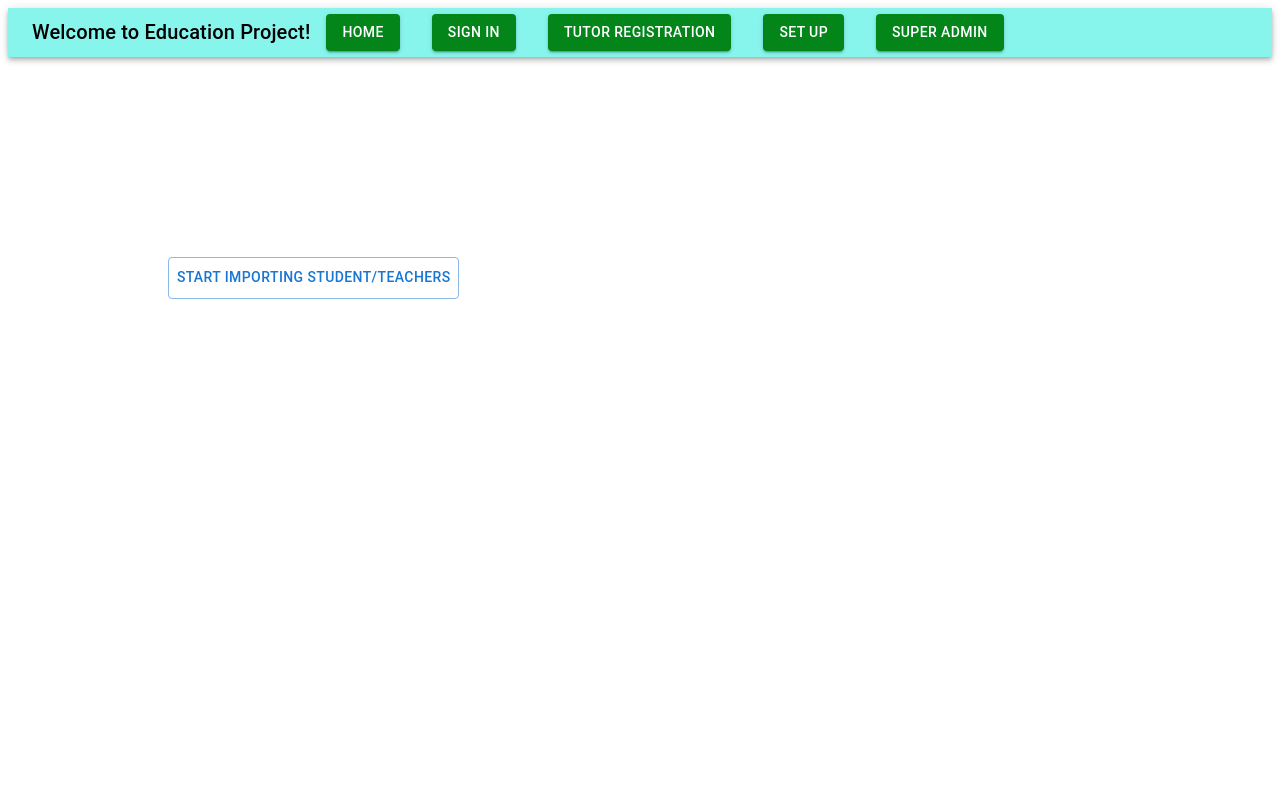
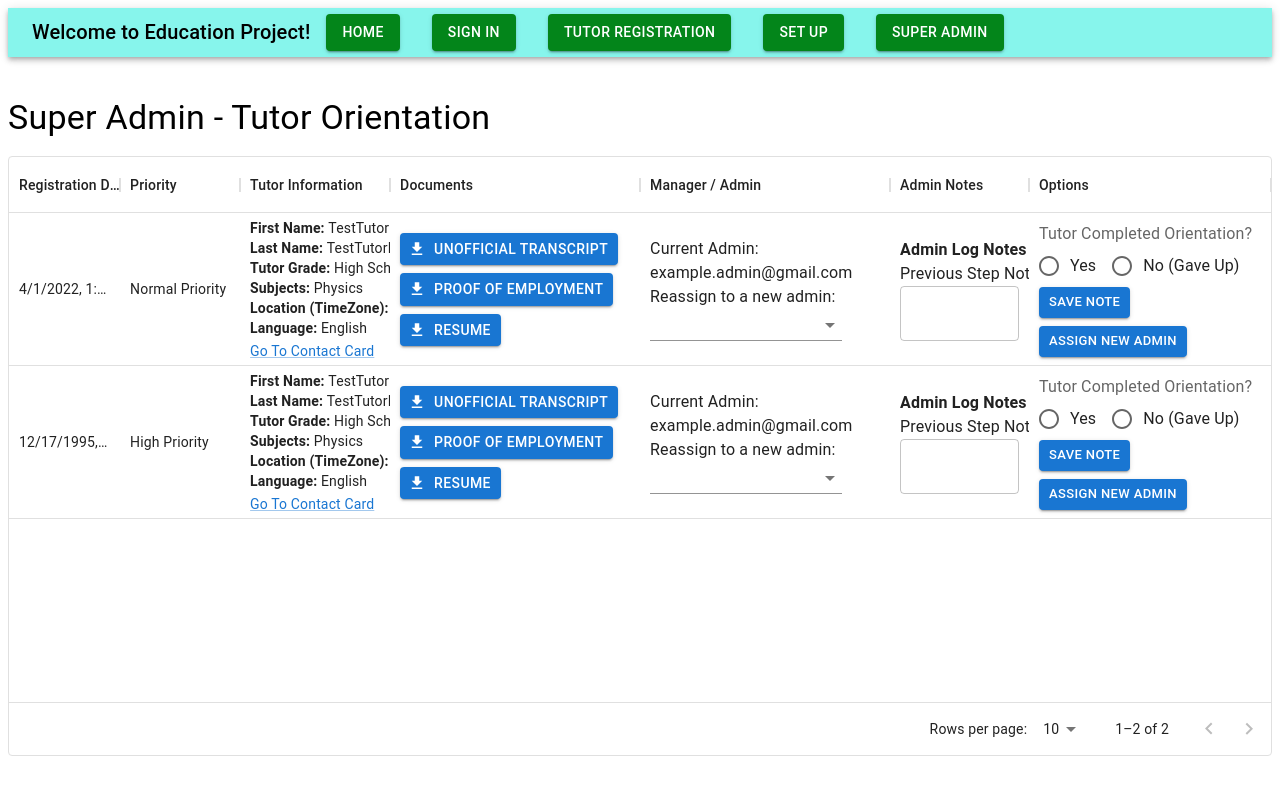
Before and after one commit to Hack4Impact-BU/Education-Project, a React (Create React App) app in the folder client/: page /SuperAdminTutorOrientation in a window 1280 px wide. Shown: the top 800 px of the page. Built offline with nearby package versions, Linux system fonts and the light colour scheme.

Commit message:
Added Super Admin Tutor Orientation

```diff
--- a/client/package.json
+++ b/client/package.json
@@ -9,7 +9,7 @@
         "@material-ui/icons": "^4.11.2",
         "@mui/icons-material": "^5.0.5",
         "@mui/material": "^5.0.6",
-        "@mui/x-data-grid": "^5.6.1",
+        "@mui/x-data-grid": "^5.7.0",
         "@testing-library/jest-dom": "^5.11.4",
         "@testing-library/react": "^11.1.0",
         "@testing-library/user-event": "^12.1.10",
--- a/client/src/App.js
+++ b/client/src/App.js
@@ -13,6 +13,8 @@ import UserSearch from './components/UserSearch/UserSearch';
 import ContactCardStudent from './components/ContactCardStudent';
 
 import BackgroundCheck from './components/Forms/BackgroundCheck';
+
+import SuperAdminTutorOrientation from './components/Super Admin/SuperAdminTutorOrientation';
 
 
 
@@ -37,6 +39,8 @@ function App() {
 
         <Route exact path='/BackgroundCheck' element={ <BackgroundCheck/> } />
 
+        <Route exact path='/SuperAdminTutorOrientation' element={<SuperAdminTutorOrientation/>} />
+
 
       </Routes>
       </div>
--- a/client/src/components/RegistrationForms/TutorRegistration.js
+++ b/client/src/components/RegistrationForms/TutorRegistration.js
@@ -125,7 +125,7 @@ export default class TutorRegistration extends Component {
                         <Grid container>
                             <Grid xs={5}>
                                 <label className="labelClass"> Profession Title (Please select most applicable)</label>
-                                <select name="profTitle" id="profTitle" form="tutorRegistration" id="selectDropDown">
+                                <select name="profTitle" form="tutorRegistration" id="selectDropDown">
                                     <option>Select</option>
                                     <option>Option 1</option>
                                     <option>Option 2</option>
--- /dev/null
+++ b/client/src/components/Super Admin/SuperAdminTutorOrientation.js
@@ -0,0 +1,232 @@
+import React from 'react';
+import { DataGrid } from '@mui/x-data-grid';
+import Typography from '@material-ui/core/Typography';
+import Box from '@material-ui/core/Box';
+import Button from '@mui/material/Button';
+import DownloadIcon from '@mui/icons-material/Download';
+import Grid from '@mui/material/Grid';
+import Select from '@mui/material/Select';
+import FormControl from '@mui/material/FormControl';
+import FormControlLabel from '@mui/material/FormControlLabel';
+import FormLabel from '@mui/material/FormLabel';
+import TextField from '@mui/material/TextField';
+import Radio from '@mui/material/Radio';
+import RadioGroup from '@mui/material/RadioGroup';
+import Link from '@mui/material/Link';
+import MenuItem from '@mui/material/MenuItem';
+// does this get integrated through a route or as part of a different component?
+
+// set up information imports
+const getTutorInfo = () => {
+  return(
+    <>
+    <Grid container spacing={0.3}>
+    <Grid item>
+    <Typography variant='body2'>
+    <strong>First Name: </strong> TestTutorFirst <br/>
+    <strong>Last Name: </strong>  TestTutorLast <br/>
+    <strong>Tutor Grade: </strong> High School <br/>
+    <strong>Subjects: </strong> Physics <br/>
+    <strong>Location (TimeZone): </strong> NJ <br/>
+    <strong>Language: </strong> English <br/>
+    </Typography>
+    </Grid>
+
+    <Grid item>
+    <Link>Go To Contact Card</Link>
+    </Grid>
+    </Grid>
+    </>
+  )
+}
+
+// view buttons?
+// set up file download
+const getDocuments = () => {
+  return (
+    <>
+
+    <Grid container rowSpacing={1}>
+
+    <Grid item>
+    <Button
+      variant="contained"
+      color="primary"
+      size="small"
+      startIcon={<DownloadIcon/>}
+      sx={{fontSize: 0.2, textDecoration:'none'}}>
+      <Typography
+        variant='button'>
+        Unofficial Transcript
+      </Typography>
+    </Button>
+    </Grid>
+
+    <Grid item>
+    <Button
+      variant="contained"
+      color="primary"
+      size="small"
+      startIcon={<DownloadIcon/>}
+      sx={{fontSize: 0.2, textDecoration:'none'}}>
+      <Typography
+        variant='button'>
+        Proof of Employment
+      </Typography>
+    </Button>
+    </Grid>
+
+    <Grid item>
+    <Button
+      variant="contained"
+      color="primary"
+      size="small"
+      startIcon={<DownloadIcon/>}
+      sx={{fontSize: 0.2, textDecoration:'none'}}>
+      <Typography
+        variant='button'>
+        Resume
+      </Typography>
+    </Button>
+    </Grid>
+
+    </Grid>
+    </>
+  )
+}
+
+const getAdmin = () => {
+  return(
+    <>
+    <Grid container>
+    <Grid item>
+    <Typography>
+      Current Admin: <br/>
+      example.admin@gmail.com {/* set up import */}
+      <br />
+      Reassign to a new admin: <br />
+    </Typography>
+    </Grid>
+
+    <Grid item xs={10}>
+    <FormControl fullWidth>
+    <Select variant='standard'      >
+      {/* Import list of tutors */}
+      <MenuItem value={1}>john.admin@gmail.com</MenuItem>
+      <MenuItem value={2}>other.admin@gmail.com</MenuItem>
+      <MenuItem value={3}>michael.scott@gmail.com</MenuItem>
+    </Select>
+    </FormControl>
+    </Grid>
+
+    </Grid>
+
+    </>
+  )
+}
+
+const getAdminNotes = () => {
+  return(
+    <>
+    <Grid container>
+      <Grid item>
+      <Typography>
+      <strong>Admin Log Notes</strong> <br/>
+      Previous Step Note: {/* Needs to be imported (?) */}
+      </Typography>
+      </Grid>
+
+      <Grid item>
+      <TextField />
+      </Grid>
+    </Grid>
+    </>
+  )
+}
+
+const getOptions = () => {
+  return(
+    <>
+    <Grid container>
+
+    <Grid item>
+    <FormControl>
+      <FormLabel>Tutor Completed Orientation?</FormLabel>
+      <RadioGroup row>
+        <FormControlLabel value="yes" control={<Radio />} label="Yes" />
+        <FormControlLabel value="no" control={<Radio />} label="No (Gave Up)" />
+      </RadioGroup>
+    </FormControl>
+    </Grid>
+
+    <Grid item sx={{mb: 1}}>
+    <Button
+      variant="contained"
+      color="primary"
+      size="small">
+        Save Note
+    </Button>
+    </Grid>
+
+    <Grid item>
+    <Button
+      variant="contained"
+      color="primary"
+      size="small">
+        Assign New Admin
+    </Button>
+    </Grid>
+
+    </Grid>
+    </>
+  )
+}
+
+
+
+const columns = [
+    {field: "regDate", headerName: "Registration Date", minWidth: 100, type: "dateTime", flex: 0.8},
+    {field: "priority", headerName: "Priority", flex: 0.5, minWidth: 120},
+    {field: "tutorInfo", headerName: "Tutor Information", renderCell: getTutorInfo, minWidth: 150, flex: 1}, // figure out link
+    {field: "documents", headerName: "Documents",  renderCell: getDocuments, minWidth: 250,  flex: 1}, // render buttons using renderCell
+    {field: "admin", headerName: "Manager / Admin", renderCell: getAdmin, minWidth: 250},
+    {field: "adminNotes", headerName: "Admin Notes", renderCell: getAdminNotes, flex: 1}, // add textbox, submit in options
+    {field: "options", headerName: "Options", renderCell: getOptions, minWidth: 242, flex: 1}, // type: actions (?) Alternatively, render radio here and make another column to submit
+
+
+  ];
+
+
+//   Connect data to rows somehow - set up function that maps from a list onto rows
+const date1 = new Date()
+const date2 = new Date('December 17, 1995 03:24:00');
+const rows = [
+    {id: 1, regDate: date1, priority: "Normal Priority"},
+    {id: 2, regDate: date2, priority: "High Priority"}
+  ];
+
+
+const SuperAdminTutorOrientation = () => {
+
+    return(
+   <Box>
+         <Typography variant="h4" color="inherit" style={{color:'#000000'}}>
+                Super Admin - Tutor Orientation
+            </Typography>
+            <br/>
+            <div style={{ height: 600, width: '100%' }}>
+                <DataGrid
+                    rows={rows}
+                    columns={columns}
+                    checkboxSelection={false}
+                    rowHeight={153}
+                    pageSize={10}
+                    rowsPerPageOptions={[10, 20, 30]}
+                    zeroMinWidth
+                />
+            </div>
+    </Box>
+   )
+}
+
+export default SuperAdminTutorOrientation;
```
Also changed, not shown: 2 other files (tests, documents, lock files or other folders).
